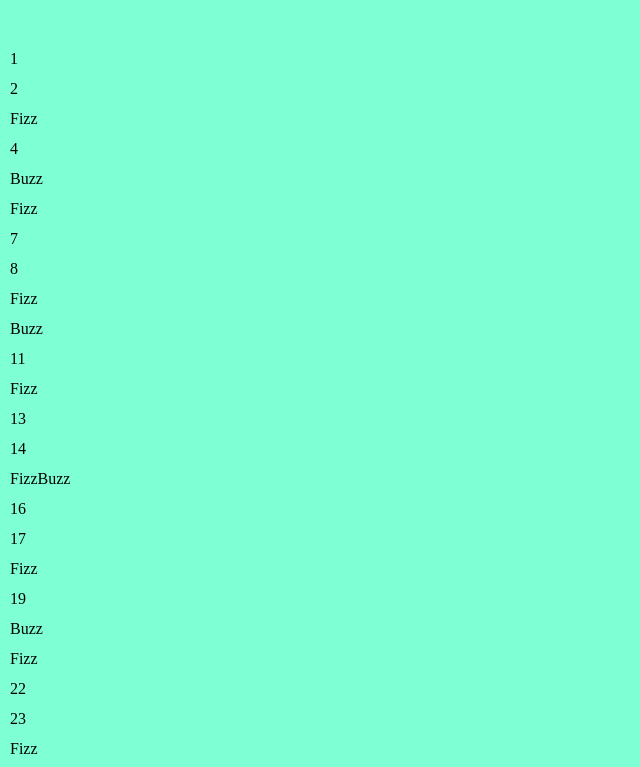
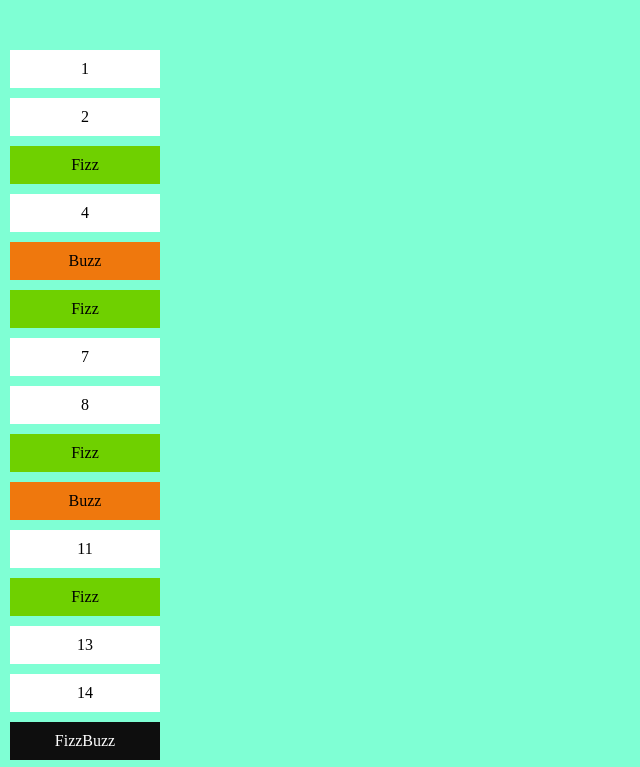
Before and after one commit to LucaBeltrami10/js-fizzbuzz, a plain HTML site: page index.html in a window 1280 px wide. Shown: the top 767 px of the page, without its empty margins (0-640 px from the left). Drawn offline with Linux system fonts and the light colour scheme.

Commit message:
inserite classi css a <li> nella condiz. in for

```diff
--- a/css/style.css
+++ b/css/style.css
@@ -11,13 +11,15 @@ ul{
 }
 
 li{
-    height: 20px;
-    width: 70px;
+    width: 150px;
     margin: 10px 0 10px 10px;
+    padding: 10px 0;
+    text-align: center;
 }
 
-.bc-fizzbus{
+.bc-fizzbuzz{
     background-color:  #0E0E0E;
+    color: white;
 }
 
 .bc-fizz{
--- a/js/script.js
+++ b/js/script.js
@@ -28,24 +28,31 @@ for (let i = 1; i <= 100; i++){
         const liElement = document.createElement('li')
         liElement.innerHTML = 'FizzBuzz'
         ulElement.appendChild(liElement)
-        /* Bonus 2 */
+        /* Bonus 2: applico classe css a li*/
+        liElement.className = 'bc-fizzbuzz'
     } else if(i%3 == 0){
         console.log('Fizz')
         /* Bonus 1: */
         const liElement = document.createElement('li')
         liElement.innerHTML = 'Fizz'
         ulElement.appendChild(liElement)
+        /* Bonus 2:*/
+        liElement.className = 'bc-fizz'
     }else if (i%5 == 0){
         console.log('Buzz')
         /* Bonus 1: */
         const liElement = document.createElement('li')
         liElement.innerHTML = 'Buzz'
         ulElement.appendChild(liElement)
+        /* Bonus 2:*/
+        liElement.className = 'bc-buzz'
     }else{
         console.log(i)
         /* Bonus 1: */
         const liElement = document.createElement('li')
         liElement.innerHTML = i
         ulElement.appendChild(liElement)
+        /* Bonus 2:*/
+        liElement.className = 'bc-norm'
     }
 }
```
